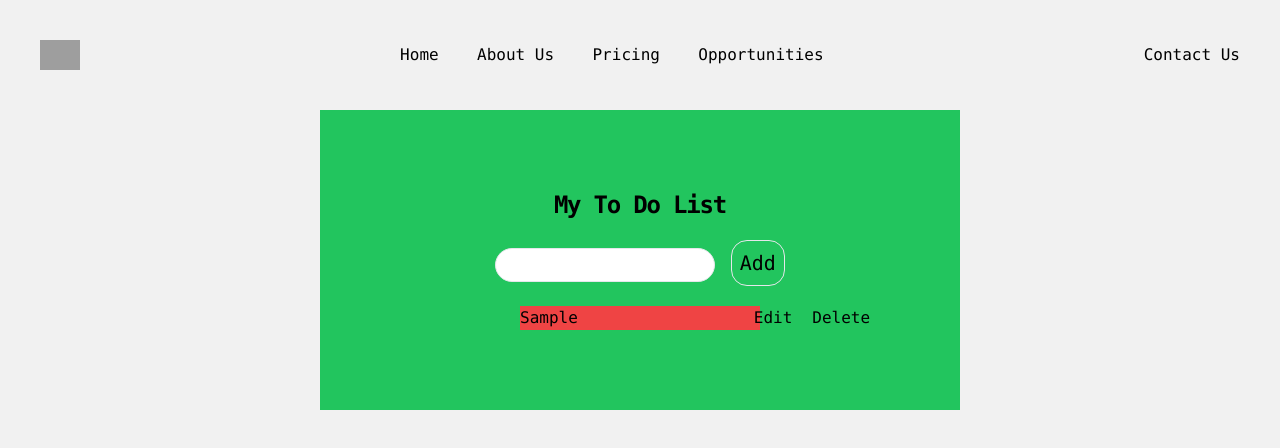
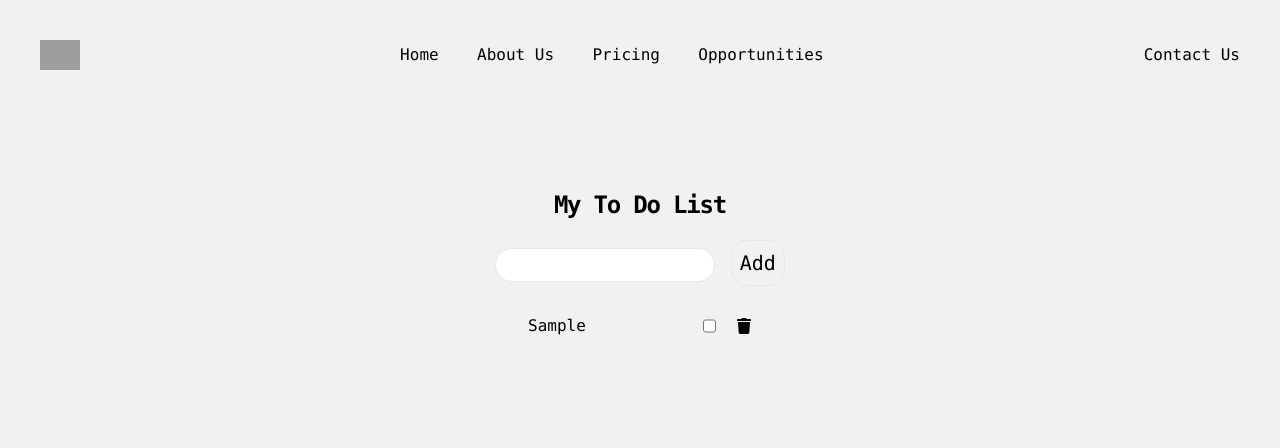
Before and after one commit to shahzaibam/nextjs-todo-list, a Next.js app: page / in a window 1280 px wide. Both pictures are taken after typing "Sample" into the empty fields and a click on the input "Add". Shown: the top 448 px of the page. Built offline with nearby package versions, Linux system fonts and the light colour scheme; grey boxes are pictures that could not be loaded.

Commit message:
styling and creating the "done task" function

```diff
--- a/components/LandingPage.js
+++ b/components/LandingPage.js
@@ -1,9 +1,12 @@
 import React, { useState } from 'react'
 import Navbar from '@/components/Navbar'
+import { FaTrash } from "react-icons/fa";
+
 
 const LandingPage = () => {
 
     const [taskList, setTaskList] = useState([])
+    const [completedTask, setCompletedTask] = useState([])
     const [task, setTask] = useState('')
 
 
@@ -14,11 +17,24 @@ const LandingPage = () => {
         setTask('')
     }
 
+    function taskDone(e, index) {
+
+        if (e.target.checked) {
+            let taskFinished = taskList[index]
+            setCompletedTask([...completedTask, taskFinished])
+
+            const newList = taskList.filter((_, i) => i !== index);
+
+            setTaskList(newList)
+        }
+
+    }
+
     return (
         <div className='bg-[#f1f1f1] w-full h-screen text-black'>
             <Navbar />
 
-            <div className='bg-green-500 w-1/2 py-20 px-20 mx-auto'>
+            <div className='w-1/2 py-20 px-20 mx-auto'>
 
                 <h1 className='text-center text-2xl font-semibold tracking-tighter leading-tight mb-5'>My To Do List</h1>
 
@@ -30,16 +46,31 @@ const LandingPage = () => {
                 </div>
 
 
-                <div className='bg-red-500 w-1/2 mx-auto mt-5'>
-                    <ul>
+                <div className='w-1/2 mx-auto mt-5'>
+                    <ul className=''>
                         {taskList.map((item, index) => {
-                            return <div>
-                                <li className='text-none' key={index}>
-                                    {item}
-                                    <span className='ml-44'>Edit</span>
-                                    <span className='ml-5'>Delete</span>
-                                </li>
+                            return <div key={index} className='flex justify-between items-center p-2'>
+                                <div>
+                                    <li className='text-none' key={index}>
+                                        {item}
+
+                                    </li>
+                                </div>
+
+                                <div className='flex gap-5'>
+                                    <input type='checkbox' className='px-5' onChange={(e) => taskDone(e, index)} />
+                                    <span className='cursor-pointer'>
+                                        <FaTrash />
+                                    </span>
+                                </div>
                             </div>
+                        })}
+
+
+                        {completedTask.map((item, index) => {
+                            return <li className='line-through' key={index}>
+                                {item}
+                            </li>
                         })}
                     </ul>
                 </div>
--- a/package.json
+++ b/package.json
@@ -11,7 +11,8 @@
   "dependencies": {
     "next": "15.3.1",
     "react": "^19.0.0",
-    "react-dom": "^19.0.0"
+    "react-dom": "^19.0.0",
+    "react-icons": "^5.5.0"
   },
   "devDependencies": {
     "@tailwindcss/postcss": "^4",
```
Also changed, not shown: 1 other file (tests, documents, lock files or other folders).
